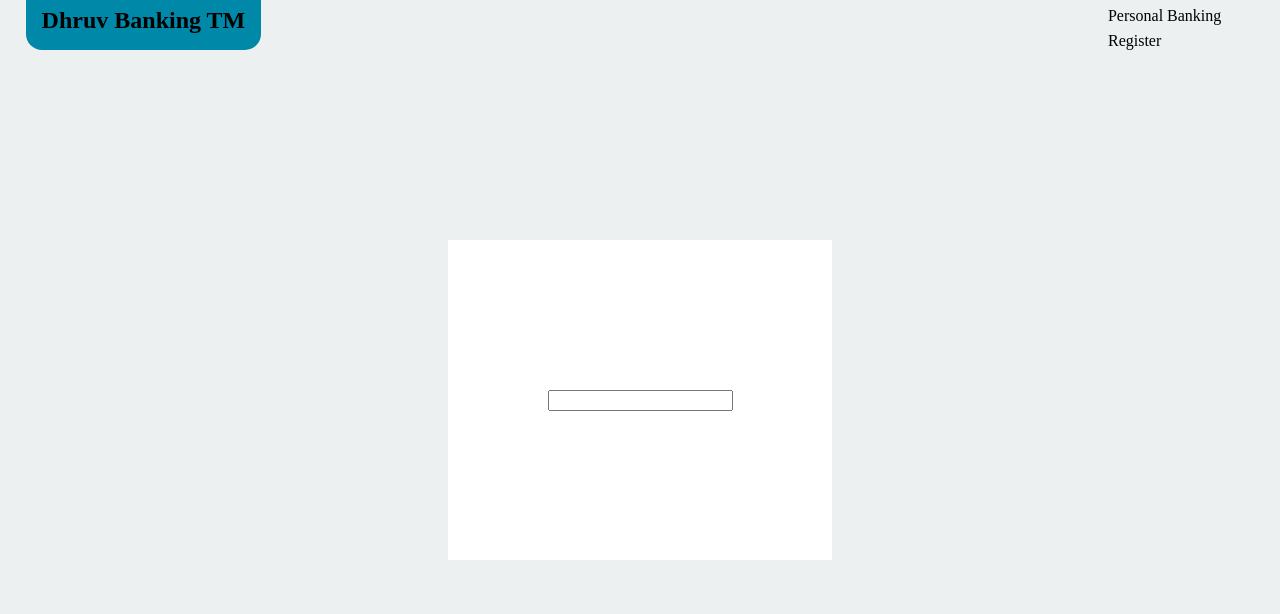
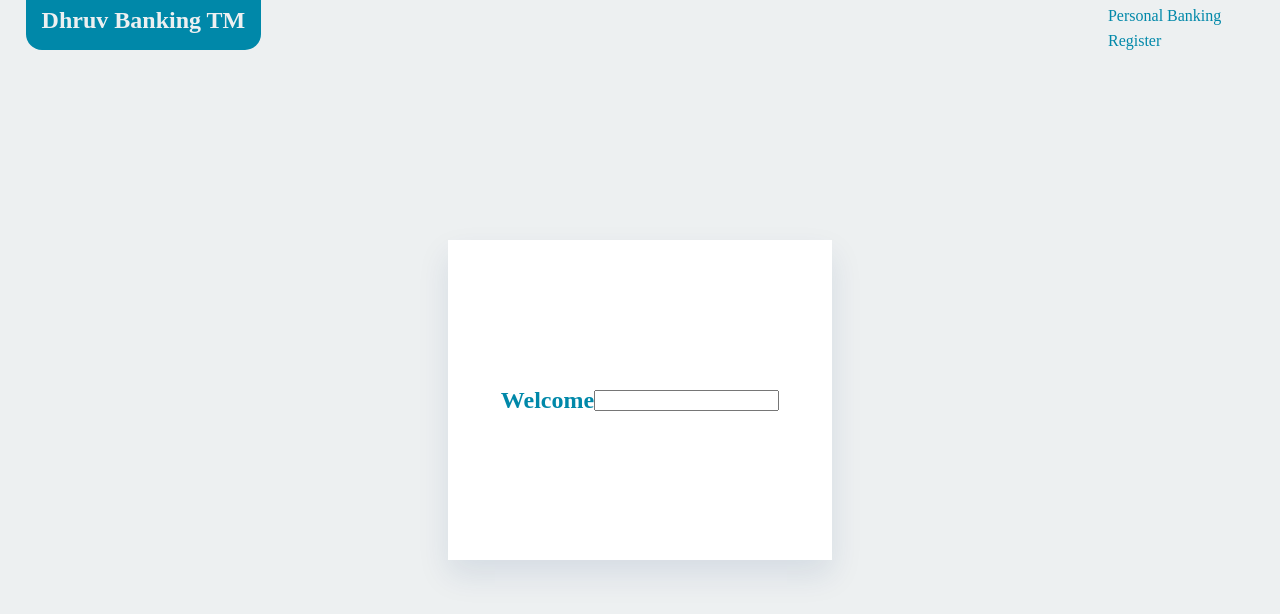
Before and after one commit to JeffleIncarnate/Open-Evening-Website, a plain HTML site: page Website/index.html in a window 1280 px wide. Drawn offline with Linux system fonts and the light colour scheme.

Commit message:
added better colours

```diff
--- a/Website/CSS/styles.css
+++ b/Website/CSS/styles.css
@@ -2,6 +2,7 @@ body {
   background-color: var(--white);
   margin: 0;
   padding: 0;
+  color: var(--blue);
 }
 
 :root {
@@ -20,6 +21,7 @@ nav {
 
 nav h2 {
   position: relative;
+  color: var(--white);
   bottom: 10px;
   margin-top: 0;
   margin-left: 2%;
@@ -53,4 +55,5 @@ form {
   height: 40vh;
   margin-top: 20vh;
   margin-left: 35%;
+  box-shadow: 0 15px 30px 0 rgb(0 47 107 / 10%);
 }
--- a/Website/index.html
+++ b/Website/index.html
@@ -18,6 +18,7 @@
 
     <main>
       <form action="">
+        <h2>Welcome</h2>
         <input type="text" name="" id="" />
       </form>
     </main>
```
